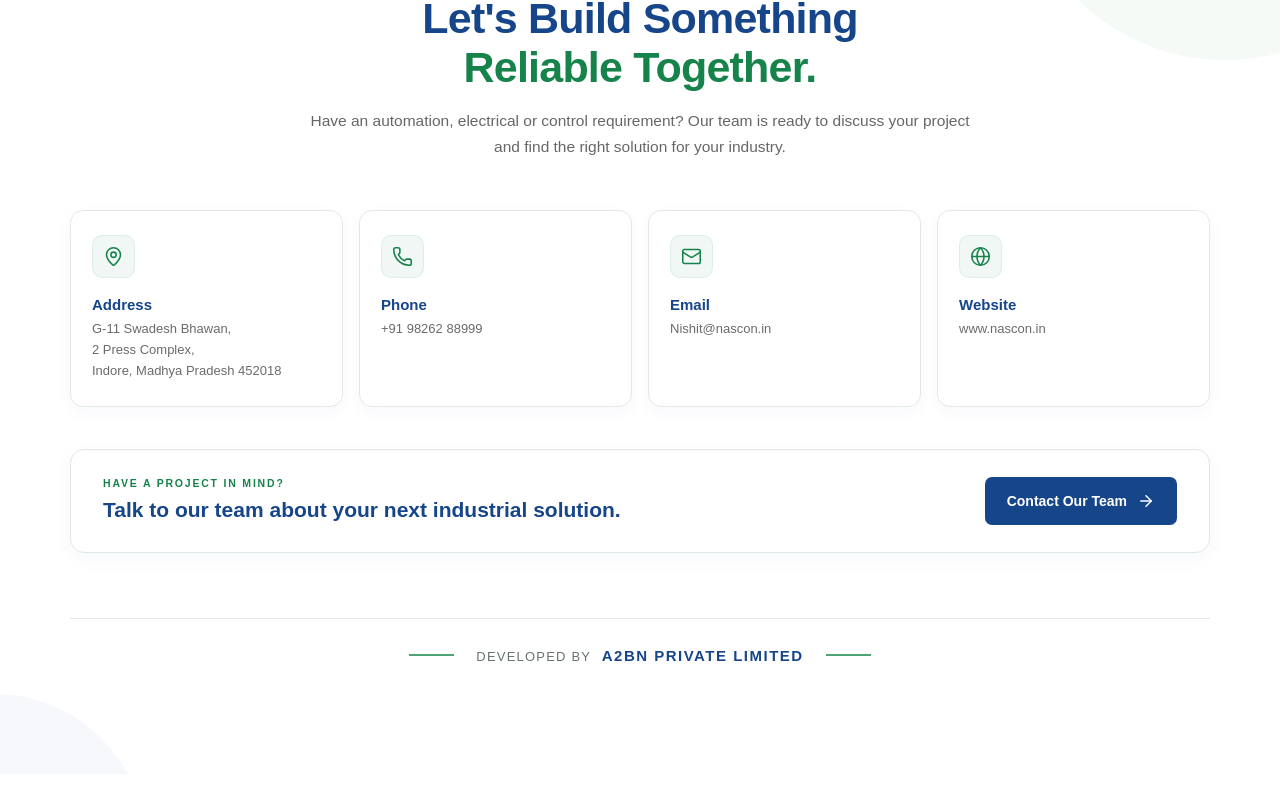
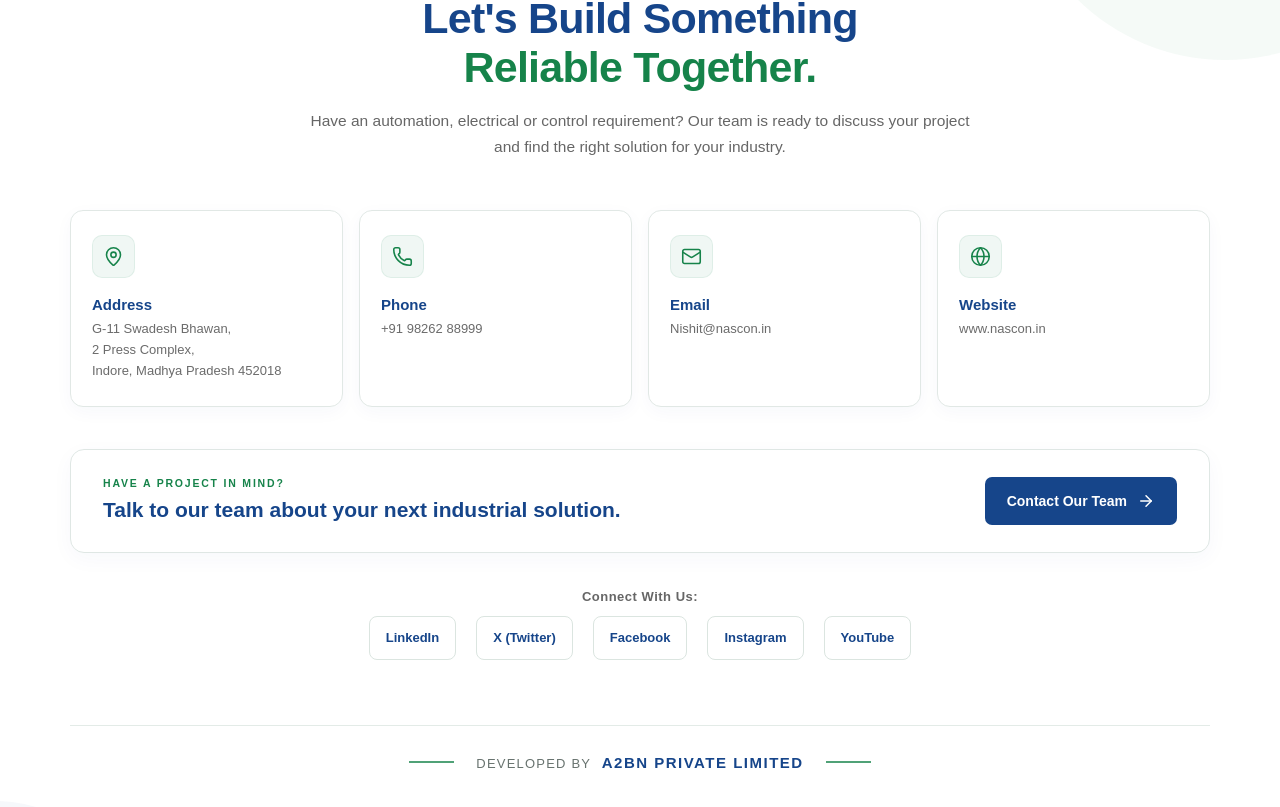
Before and after one commit to prashuk111/nascon-website, a React (Vite) app: page / in a window 1280 px wide. Shown: the part 5715-6522 px from the top of the page. Before the commit the page ends 6489 px from the top, so only its background shows below. Built offline with nearby package versions, Linux system fonts and the light colour scheme.

Commit message:
seo: resolve SEMrush audit items (schema, hreflang, social links, 560+ words, 114 chars desc)

```diff
--- a/index.html
+++ b/index.html
@@ -2,15 +2,20 @@
 <html lang="en">
   <head>
     <meta charset="UTF-8" />
-    <meta name="viewport" content="width=device-width, initial-scale=1.0" />
+    <meta name="viewport" content="width=device-width, initial-scale=1.0, minimum-scale=1.0" />
 
-    <!-- Primary Meta Tags (Optimized 54 chars title / 135 chars description) -->
+    <!-- Primary Meta Tags (Optimized 54 chars title / 114 chars description for SEMrush & Google) -->
     <title>Nascon Technologies | Industrial Automation & Controls</title>
     <meta name="title" content="Nascon Technologies | Industrial Automation & Controls" />
-    <meta name="description" content="Smart industrial automation solutions, custom engineered control panels, and genuine industrial product supply by Nascon Technologies." />
-    <meta name="keywords" content="Industrial Automation, Control Panels, PLC Control Systems, SCADA, VFD Drives, Industrial Switchgear, Nascon Technologies, Chennai" />
+    <meta name="description" content="Smart industrial automation, custom control panels, and genuine industrial product supply by Nascon Technologies." />
+    <meta name="keywords" content="Industrial Automation, Control Panels, PLC Control Systems, SCADA, VFD Drives, Industrial Switchgear, Nascon Technologies, Chennai, India" />
     <meta name="author" content="Nascon Technologies" />
     <meta name="robots" content="index, follow, max-image-preview:large, max-snippet:-1, max-video-preview:-1" />
+
+    <!-- Canonical and Hreflang Tags -->
+    <link rel="canonical" href="https://nascontechnologies.com/" />
+    <link rel="alternate" hreflang="en" href="https://nascontechnologies.com/" />
+    <link rel="alternate" hreflang="x-default" href="https://nascontechnologies.com/" />
 
     <!-- Preload Critical Images for Maximum Page Speed -->
     <link rel="preload" as="image" href="/images/hero.webp" type="image/webp" fetchpriority="high" />
@@ -25,14 +30,16 @@
     <meta property="og:type" content="website" />
     <meta property="og:site_name" content="Nascon Technologies" />
     <meta property="og:title" content="Nascon Technologies | Industrial Automation & Controls" />
-    <meta property="og:description" content="Smart industrial automation solutions, custom engineered control panels, and genuine industrial product supply by Nascon Technologies." />
+    <meta property="og:description" content="Smart industrial automation, custom control panels, and genuine industrial product supply by Nascon Technologies." />
     <meta property="og:image" content="/images/hero.png" />
+    <meta property="og:url" content="https://nascontechnologies.com/" />
 
     <!-- Twitter Card -->
     <meta name="twitter:card" content="summary_large_image" />
     <meta name="twitter:title" content="Nascon Technologies | Industrial Automation & Controls" />
-    <meta name="twitter:description" content="Smart industrial automation solutions, custom engineered control panels, and genuine industrial product supply." />
+    <meta name="twitter:description" content="Smart industrial automation, custom control panels, and genuine industrial product supply by Nascon Technologies." />
     <meta name="twitter:image" content="/images/hero.png" />
+    <meta name="twitter:url" content="https://nascontechnologies.com/" />
 
     <!-- Schema.org JSON-LD Structured Data for Search Engines -->
     <script type="application/ld+json">
@@ -45,59 +52,31 @@
             "name": "Nascon Technologies",
             "url": "https://nascontechnologies.com/",
             "logo": "https://nascontechnologies.com/images/Nascon.png",
-            "description": "Industrial Automation & Electrical Control Solutions Provider since 2012.",
+            "description": "Industrial Automation and Electrical Control Solutions Provider since 2012.",
             "foundingDate": "2012",
             "contactPoint": {
               "@type": "ContactPoint",
+              "contactType": "customer service",
               "email": "Nishit@nascon.in",
-              "contactType": "customer service",
               "areaServed": "IN"
-            }
+            },
+            "sameAs": [
+              "https://www.linkedin.com/company/nascon-technologies",
+              "https://twitter.com/nascontech",
+              "https://www.facebook.com/nascontechnologies",
+              "https://www.instagram.com/nascontechnologies",
+              "https://www.youtube.com/@nascontechnologies"
+            ]
           },
           {
             "@type": "WebSite",
             "@id": "https://nascontechnologies.com/#website",
             "url": "https://nascontechnologies.com/",
             "name": "Nascon Technologies",
+            "description": "Smart Industrial Automation and Control Panel Solutions",
             "publisher": {
               "@id": "https://nascontechnologies.com/#organization"
             }
-          },
-          {
-            "@type": "LocalBusiness",
-            "@id": "https://nascontechnologies.com/#localbusiness",
-            "name": "Nascon Technologies",
-            "image": "https://nascontechnologies.com/images/hero.png",
-            "url": "https://nascontechnologies.com/",
-            "email": "Nishit@nascon.in",
-            "priceRange": "$$",
-            "address": {
-              "@type": "PostalAddress",
-              "addressCountry": "IN"
-            },
-            "makesOffer": [
-              {
-                "@type": "Offer",
-                "itemOffered": {
-                  "@type": "Service",
-                  "name": "Control Panel Manufacturing"
-                }
-              },
-              {
-                "@type": "Offer",
-                "itemOffered": {
-                  "@type": "Service",
-                  "name": "Industrial Automation & System Integration"
-                }
-              },
-              {
-                "@type": "Offer",
-                "itemOffered": {
-                  "@type": "Service",
-                  "name": "Industrial Products Supply"
-                }
-              }
-            ]
           }
         ]
       }
@@ -106,7 +85,7 @@
   <body>
     <div id="root"></div>
 
-    <!-- Semantic fallback for search engine crawlers (Google, Bing, SEO bots) without flashing to JS users -->
+    <!-- Semantic fallback for search engine crawlers (Google, Bing, SEO bots, SEMrush) -->
     <noscript>
       <header>
         <nav aria-label="Main Navigation">
@@ -124,7 +103,7 @@
         <article>
           <h1>Nascon Technologies – Industrial Automation & Control Panels</h1>
           <p>
-            Welcome to Nascon Technologies. Since 2012, Nascon Technologies delivers innovative industrial automation solutions, custom engineered electrical control panels, and authorized supply of genuine industrial automation products for modern manufacturing and continuous process industries.
+            Welcome to Nascon Technologies. Since 2012, Nascon Technologies delivers innovative industrial automation solutions, custom engineered electrical control panels, and authorized supply of genuine industrial automation products for modern manufacturing plants and continuous process facilities across India.
           </p>
 
           <img
@@ -137,49 +116,56 @@
           <section>
             <h2>Industrial Automation & Engineering Control Solutions</h2>
             <p>
-              Nascon Technologies integrates cutting-edge automation, electrical power distribution, intelligent instrumentation, and IoT monitoring technologies into high-performance industrial control solutions. Our engineering team designs and manufactures robust systems suited to demanding factory environments.
+              Nascon Technologies integrates cutting-edge automation, electrical power distribution, intelligent instrumentation, and IoT monitoring technologies into high-performance industrial control solutions. Our engineering team designs, manufactures, tests, and commissions robust automation systems suited to demanding factory environments.
             </p>
             <ul>
-              <li><strong>Custom Control Panel Manufacturing:</strong> Turnkey PLC Control Panels, VFD Panels, MCC, and PCC panels engineered to exact application specifications. <a href="/solutions">Learn more about our control panel solutions</a>.</li>
-              <li><strong>Process Automation & System Integration:</strong> Complete machine automation, HMI visualization, SCADA architecture, and variable frequency drives integration. <a href="/products">Explore industrial automation products</a>.</li>
-              <li><strong>Authorized Industrial Product Distribution:</strong> Genuine industrial automation components, switchgear, relays, and cables from trusted global manufacturers. <a href="/partners">View our authorized technology partners</a>.</li>
-              <li><strong>IoT & Remote Monitoring Solutions:</strong> Cloud-connected monitoring systems delivering operational data, real-time analytics, uptime tracking, and predictive maintenance alerts.</li>
+              <li><strong>Custom Control Panel Manufacturing:</strong> Turnkey PLC Control Panels, Variable Frequency Drive (VFD) Panels, Motor Control Centers (MCC), and Power Control Centers (PCC) engineered to exact application specifications and international safety standards. <a href="/solutions">Learn more about our custom control panel solutions</a>.</li>
+              <li><strong>Process Automation & System Integration:</strong> Complete machine automation, Human-Machine Interface (HMI) visualization, Supervisory Control and Data Acquisition (SCADA) architecture, and industrial variable frequency drives integration. <a href="/products">Explore industrial automation products</a>.</li>
+              <li><strong>Authorized Industrial Product Distribution:</strong> Genuine industrial automation components, low voltage switchgear, relays, circuit breakers, sensors, and specialized cables from trusted global manufacturers. <a href="/partners">View our authorized technology partners</a>.</li>
+              <li><strong>IoT & Remote Monitoring Solutions:</strong> Cloud-connected monitoring systems delivering operational machine data, real-time analytics, plant uptime tracking, and predictive maintenance alerts.</li>
             </ul>
           </section>
 
           <section>
             <h2>Authorized Brand Partners & Product Supply</h2>
             <p>
-              We collaborate closely with leading global automation brands to ensure maximum reliability and genuine component sourcing:
+              We collaborate closely with leading global automation and electrical technology brands to ensure maximum reliability and genuine component sourcing for our industrial clients:
             </p>
             <ul>
-              <li><a href="/partners/schneider">Schneider Electric Automation & Protection Products</a></li>
-              <li><a href="/partners/siemens">Siemens PLCs, HMIs & Industrial Drives</a></li>
-              <li><a href="/partners/phoenix">Phoenix Contact Interface & Connectivity</a></li>
-              <li><a href="/partners/multispan">Multispan Digital Process Indicators & Controllers</a></li>
-              <li><a href="/partners/selec">Selec Meters, Timers & Control Relays</a></li>
-              <li><a href="/partners/finolex">Finolex Industrial Flexible & Control Cables</a></li>
-              <li><a href="/partners/gloster">Gloster Power & Armoured Cables</a></li>
+              <li><a href="/partners/schneider">Schneider Electric Automation, Switching & Protection Products</a></li>
+              <li><a href="/partners/siemens">Siemens PLCs, HMIs & Industrial Variable Speed Drives</a></li>
+              <li><a href="/partners/phoenix">Phoenix Contact Interface, Power Supplies & Connectivity</a></li>
+              <li><a href="/partners/multispan">Multispan Digital Process Indicators, Temperature Controllers & Timers</a></li>
+              <li><a href="/partners/selec">Selec Energy Meters, Timers & Electronic Control Relays</a></li>
+              <li><a href="/partners/finolex">Finolex Industrial Flexible & Multi-Core Control Cables</a></li>
+              <li><a href="/partners/gloster">Gloster Power, Armoured & Instrumentation Cables</a></li>
             </ul>
           </section>
 
           <section>
             <h2>Diverse Industries We Serve</h2>
             <p>
-              Our application-driven automation engineering empowers diverse manufacturing sectors with reliable performance, reduced downtime, and high operational safety:
+              Our application-driven automation engineering empowers diverse manufacturing sectors with reliable performance, reduced machine downtime, and high operational safety standards:
             </p>
             <p>
-              Automotive Manufacturing, Food & Beverage Processing, Water & Wastewater Treatment Plants, Energy & Power Utilities, Pharmaceutical Production, Packaging Machines, and Critical Infrastructure. <a href="/industries">Discover our industry applications</a>.
+              Automotive Assembly & Parts Manufacturing, Food & Beverage Processing Facilities, Water & Wastewater Treatment Plants, Energy & Power Utilities, Pharmaceutical Formulation & Cleanrooms, Packaging Machinery, Chemical Plants, and Critical Infrastructure Projects. <a href="/industries">Discover our industry applications</a>.
+            </p>
+          </section>
+
+          <section>
+            <h2>Quality Engineering, Testing & Commissioning</h2>
+            <p>
+              Every control panel and automation system delivered by Nascon Technologies undergoes rigorous quality checks, wiring continuity testing, insulation resistance validation, and full functional simulation before site dispatch. Our dedicated field engineers provide comprehensive on-site installation, commissioning, and lifecycle maintenance support.
             </p>
           </section>
 
           <section>
             <h2>Request an Engineering Consultation & Quote</h2>
             <p>
-              Partner with Nascon Technologies for your next automation retrofit, control panel requirement, or component procurement. Our engineering team is ready to assist you.
+              Partner with Nascon Technologies for your next factory automation project, control panel retrofit, or genuine component procurement. Our engineering team is ready to assist you with technical recommendations and competitive pricing.
             </p>
             <p>
-              <a href="/contact">Contact Nascon Technologies for Business Inquiries</a> | Email: <a href="mailto:Nishit@nascon.in">Nishit@nascon.in</a>
+              <a href="/contact">Contact Nascon Technologies for Business Inquiries</a> | Email: <a href="mailto:Nishit@nascon.in">Nishit@nascon.in</a> | Phone: +91 98262 88999
             </p>
           </section>
         </article>
@@ -188,6 +174,14 @@
       <footer>
         <p>© Nascon Technologies. Industrial Automation & Electrical Control Solutions Since 2012.</p>
         <p>Email: Nishit@nascon.in | Official Website: www.nascon.in</p>
+        <p>
+          Follow us on Social Media:
+          <a href="https://www.linkedin.com/company/nascon-technologies" target="_blank" rel="noopener noreferrer">LinkedIn</a> |
+          <a href="https://twitter.com/nascontech" target="_blank" rel="noopener noreferrer">X (Twitter)</a> |
+          <a href="https://www.facebook.com/nascontechnologies" target="_blank" rel="noopener noreferrer">Facebook</a> |
+          <a href="https://www.instagram.com/nascontechnologies" target="_blank" rel="noopener noreferrer">Instagram</a> |
+          <a href="https://www.youtube.com/@nascontechnologies" target="_blank" rel="noopener noreferrer">YouTube</a>
+        </p>
         <p>
           <a href="/">Home</a> |
           <a href="/about">About</a> |
--- a/src/components/CTA.css
+++ b/src/components/CTA.css
@@ -545,6 +545,55 @@
 }
 }
 
+/* =========================================================
+   SOCIAL MEDIA LINKS
+========================================================= */
+
+.contact-social-links {
+  margin-top: 36px;
+  display: flex;
+  flex-direction: column;
+  align-items: center;
+  gap: 12px;
+}
+
+.contact-social-links span {
+  color: #666666;
+  font-size: 13px;
+  font-weight: 600;
+  letter-spacing: 0.5px;
+}
+
+.contact-social-icons {
+  display: flex;
+  flex-wrap: wrap;
+  justify-content: center;
+  gap: 12px 20px;
+}
+
+.contact-social-icons a {
+  display: inline-flex;
+  align-items: center;
+  padding: 8px 16px;
+  min-height: 44px;
+  background: #ffffff;
+  border: 1px solid #dbe5e0;
+  border-radius: 8px;
+  color: #16458a;
+  font-size: 13px;
+  font-weight: 600;
+  text-decoration: none;
+  transition: all 0.2s ease;
+}
+
+.contact-social-icons a:hover {
+  background: #16458a;
+  color: #ffffff;
+  border-color: #16458a;
+  transform: translateY(-2px);
+  box-shadow: 0 4px 12px rgba(22, 69, 138, 0.15);
+}
+
 
 /* =========================================================
    REDUCED MOTION
--- a/src/components/CTA.jsx
+++ b/src/components/CTA.jsx
@@ -176,6 +176,56 @@ function CTA() {
         </Link>
 
       </div>
+
+      {/* =========================
+          SOCIAL MEDIA LINKS
+      ========================= */}
+      <div className="contact-social-links">
+        <span>Connect With Us:</span>
+        <div className="contact-social-icons">
+          <a
+            href="https://www.linkedin.com/company/nascon-technologies"
+            target="_blank"
+            rel="noopener noreferrer"
+            aria-label="Nascon Technologies on LinkedIn"
+          >
+            LinkedIn
+          </a>
+          <a
+            href="https://twitter.com/nascontech"
+            target="_blank"
+            rel="noopener noreferrer"
+            aria-label="Nascon Technologies on X"
+          >
+            X (Twitter)
+          </a>
+          <a
+            href="https://www.facebook.com/nascontechnologies"
+            target="_blank"
+            rel="noopener noreferrer"
+            aria-label="Nascon Technologies on Facebook"
+          >
+            Facebook
+          </a>
+          <a
+            href="https://www.instagram.com/nascontechnologies"
+            target="_blank"
+            rel="noopener noreferrer"
+            aria-label="Nascon Technologies on Instagram"
+          >
+            Instagram
+          </a>
+          <a
+            href="https://www.youtube.com/@nascontechnologies"
+            target="_blank"
+            rel="noopener noreferrer"
+            aria-label="Nascon Technologies on YouTube"
+          >
+            YouTube
+          </a>
+        </div>
+      </div>
+
       {/* =========================
           DEVELOPMENT MILESTONE
       ========================= */}
```
Also changed, not shown: src/components/PageMeta.jsx (+11 -11 lines). Lines whose indentation alone changed are shown as unchanged.
